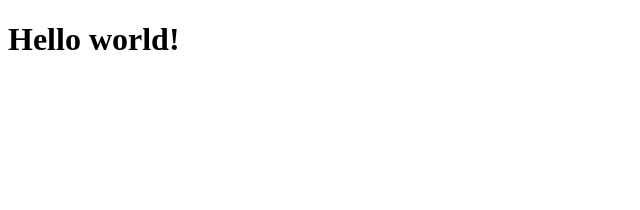
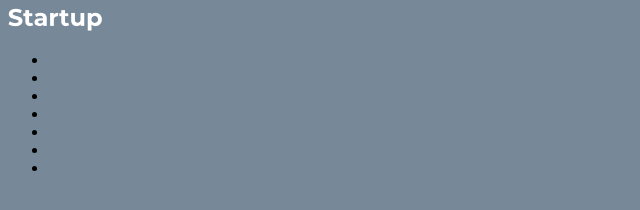
Before and after one commit to artandrey/goiteensFE6, a plain HTML site: page index.html in a window 1280 px wide. Shown: the whole page, without its empty margins (0-640 px from the left). Drawn offline with Linux system fonts and the light colour scheme.

Commit message:
add css and imgs

```diff
--- a/index.html
+++ b/index.html
@@ -5,8 +5,35 @@
     <meta name="viewport" content="width=device-width, initial-scale=1.0">
     <meta http-equiv="X-UA-Compatible" content="ie=edge">
     <title>Document</title>
+    <link rel="stylesheet" href="./styles.css">
 </head>
-<body>
-    <h1>Hello world!</h1>
+<body class="site-body">
+    <!--<header>
+        <div class="container">
+            <nav class="site-nav">
+                <a href="#" class="logo-link">
+                <img src="./img/logo.png" alt="" class="site-logo"></a>
+            </nav>
+        </div>
+    </header>
+    <header> -->
+        <header>
+        <nav>
+            <a href="#">
+                <img src="./img/logo.png" alt="">
+                <ul>
+                    <li><a href=""></a></li>
+                    <li><a href=""></a></li>
+                    <li><a href=""></a></li>
+                    <li><a href=""></a></li>
+                    <li><a href=""></a></li>
+                    <li><a href=""></a></li>
+                    <li><a href=""></a></li>
+                </ul>
+            </a>
+        </nav>
+    </header>
+
+
 </body>
 </html>
--- /dev/null
+++ b/styles.css
@@ -0,0 +1,3 @@
+.site-body {
+    background-color: lightslategray;
+}
```
Also changed, not shown: img/bg.jpg (added), img/logo.png (added).
